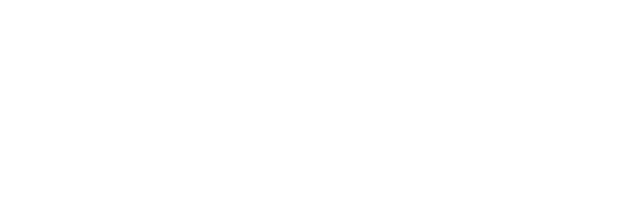
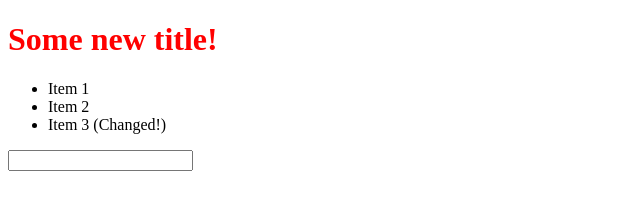
Before and after one commit to AAsriyan/js-course, a plain HTML site: page dom-01-starting-code/index.html in a window 1280 px wide. Shown: the whole page, without its empty margins (0-640 px from the left). Drawn offline with Linux system fonts and the light colour scheme.

Commit message:
practicing query selections from the DOM

```diff
--- a/dom-01-starting-code/app.js
+++ b/dom-01-starting-code/app.js
@@ -0,0 +1,13 @@
+const listItemElements = document.querySelectorAll('li');
+const listItemElements2 = document.getElementsByTagName('li');
+
+for (const listItemEl of listItemElements) {
+  console.dir(listItemEl);
+}
+
+const h1 = document.getElementById('main-title');
+h1.textContent = 'Some new title!';
+h1.style.color = 'red';
+
+const li = document.querySelector('li:last-of-type');
+li.textContent = li.textContent + ' (Changed!)';
--- a/dom-01-starting-code/index.html
+++ b/dom-01-starting-code/index.html
@@ -1,13 +1,19 @@
 <!DOCTYPE html>
 <html lang="en">
   <head>
-  <meta charset="UTF-8">
-  <meta name="viewport" content="width=device-width, initial-scale=1.0">
-  <meta http-equiv="X-UA-Compatible" content="ie=edge">
+    <meta charset="UTF-8" />
+    <meta name="viewport" content="width=device-width, initial-scale=1.0" />
+    <meta http-equiv="X-UA-Compatible" content="ie=edge" />
     <title>DOM Interaction</title>
     <script src="app.js" defer></script>
   </head>
   <body>
-
+    <header><h1 id="main-title">Dive into the code</h1></header>
+    <ul>
+      <li>Item 1</li>
+      <li class="list-item">Item 2</li>
+      <li class="list-item">Item 3</li>
+    </ul>
+    <input type="text" />
   </body>
 </html>
```
Lines whose indentation alone changed are shown as unchanged.
